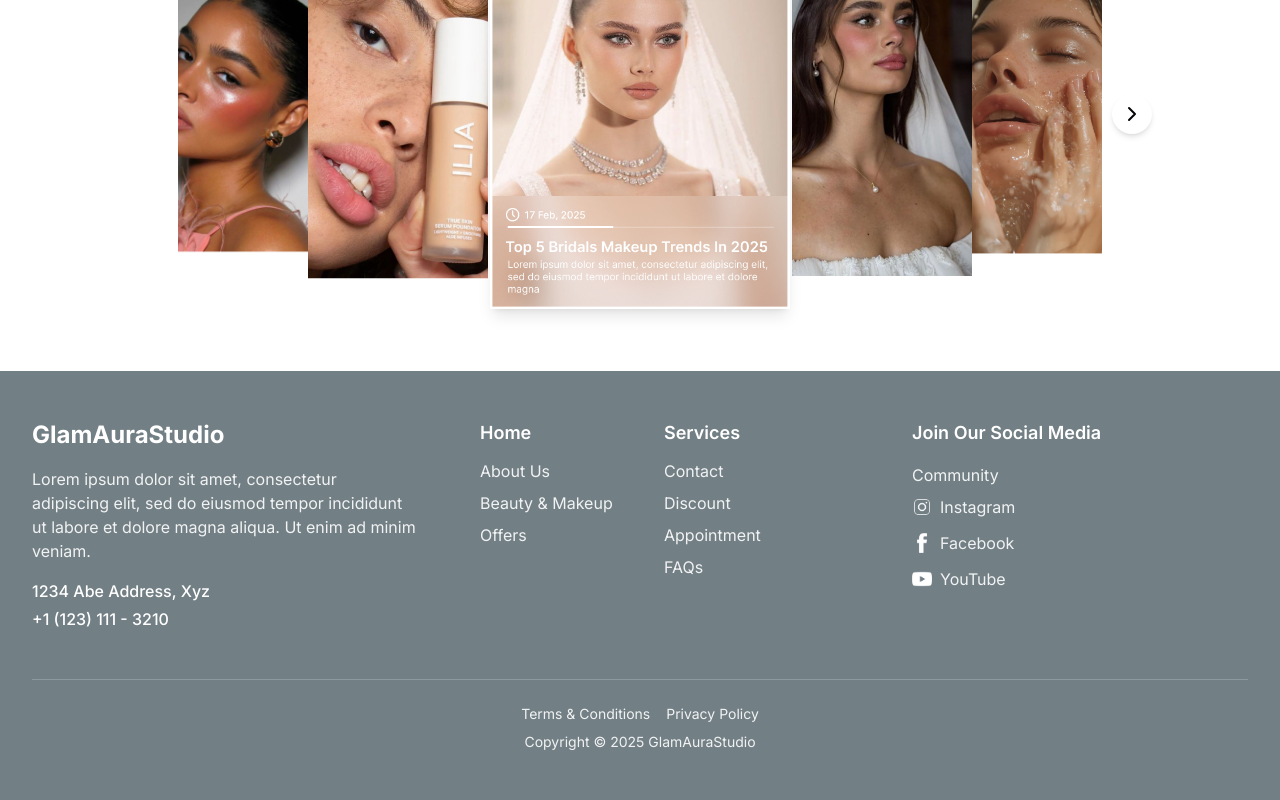
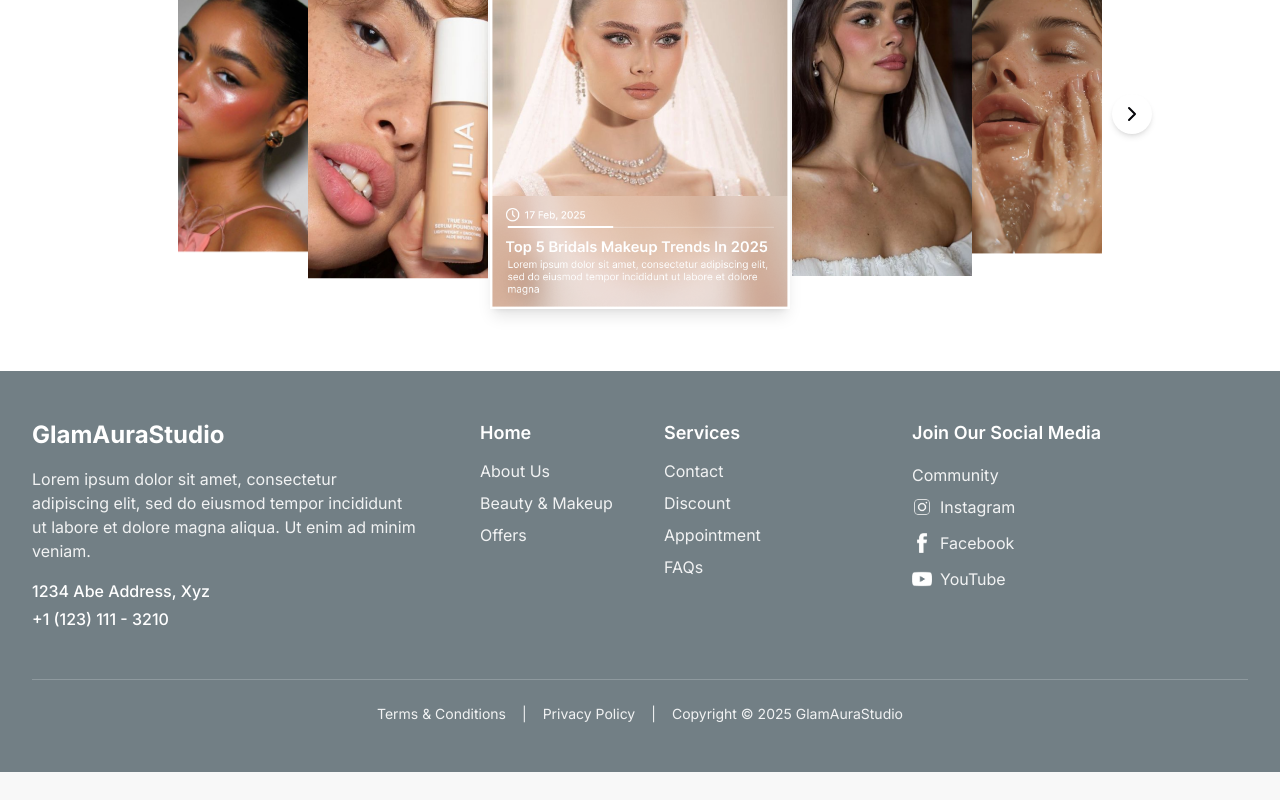
Before and after one commit to Irangi01/Beauty_Salon, a Next.js app: page / in a window 1280 px wide. Shown: the part 3552-4352 px from the top of the page. After the commit the page ends 4324 px from the top, so only its background shows below. Built offline with nearby package versions, Linux system fonts and the light colour scheme.

Commit message:
updated the footer

```diff
--- a/app/page.tsx
+++ b/app/page.tsx
@@ -574,16 +574,16 @@ export default function Home() {
 
           {/* Bottom Links */}
           <div className="mt-12 pt-6 border-t border-white/20">
-            <div className="flex flex-col items-center gap-2 text-center">
-              <div className="flex flex-col md:flex-row gap-4">
-                <Link href="#" className="text-white/90 hover:text-white text-sm">Terms & Conditions</Link>
-                <Link href="#" className="text-white/90 hover:text-white text-sm">Privacy Policy</Link>
-              </div>
-              <p className="text-white/90 text-sm">
-                Copyright © 2025 GlamAuraStudio
-              </p>
-            </div>
-          </div>
+  <div className="flex flex-col items-center">
+    <div className="flex flex-wrap justify-center items-center gap-4 text-sm text-white/90">
+      <Link href="#" className="hover:text-white">Terms & Conditions</Link>
+      <span>|</span>
+      <Link href="#" className="hover:text-white">Privacy Policy</Link>
+      <span>|</span>
+      <span>Copyright © 2025 GlamAuraStudio</span>
+    </div>
+  </div>
+</div>
         </div>
       </footer>
     </div>
```
